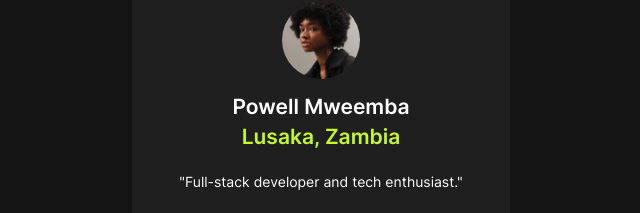
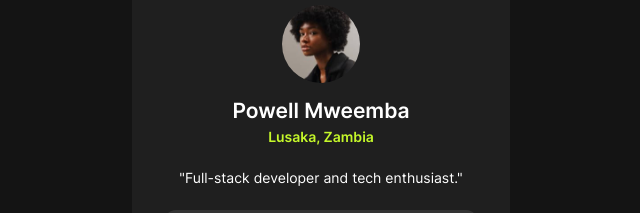
Before and after one commit to POWELL-MWEEMBA/Social-links-profile, a plain HTML site: page index.html in a window 1280 px wide. Shown: the part 143-356 px from the top of the page, without its empty margins (319-959 px from the left). Drawn offline with Linux system fonts and the light colour scheme.

Commit message:
Update style.css

```diff
--- a/style.css
+++ b/style.css
@@ -79,6 +79,7 @@ h1{
 }
 h2{
     color: var(--Green);
+    font-size: var(--Font-Size-Body);
 }
 .description{
     margin-top: 1.5rem;
```
